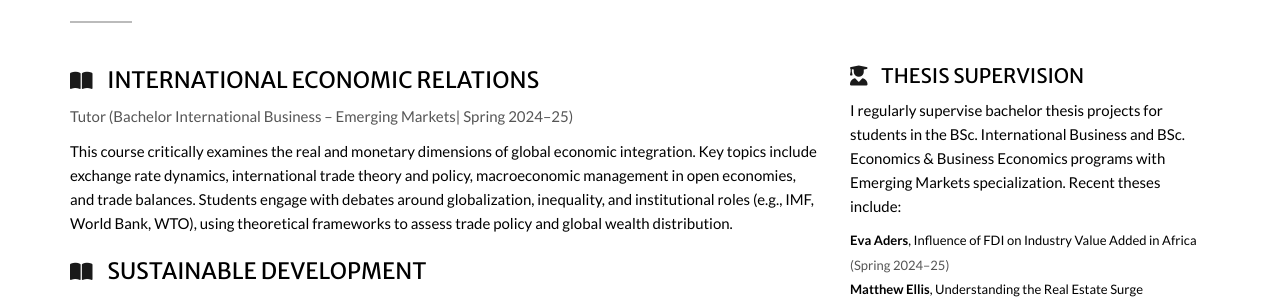
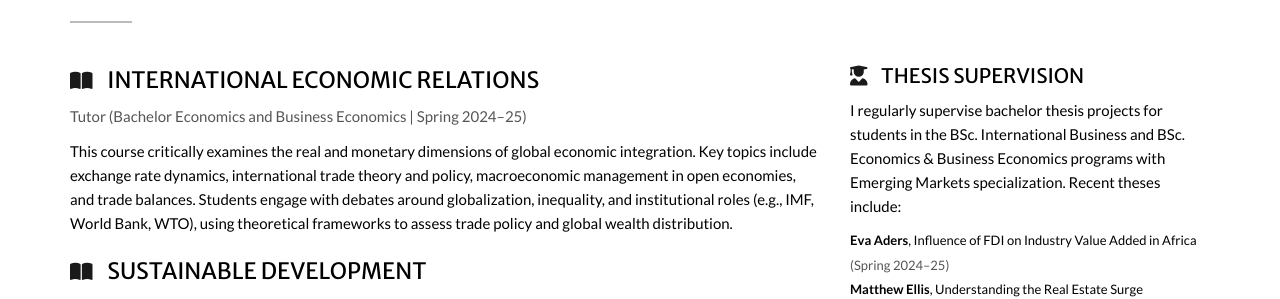
Before and after one commit to SoniAnmol/SoniAnmol.github.io, a Jekyll site: the page built from index.html, in a window 1280 px wide and 900 px high, scrolled down 2689 px. Shown: the part 153-452 px from the top of the window. Built offline with Jekyll 4.4.1, drawn with Linux system fonts in a browser that asks for light colours; nearby versions of some CDN libraries; some web fonts are replaced.

Commit message:
updated teaching page

```diff
--- a/_includes/teaching.html
+++ b/_includes/teaching.html
@@ -14,7 +14,7 @@
         <div class="teaching-card p-4 shadow-sm rounded bg-white mb-5">
           <h3><i class="fas fa-book-open course-icon"></i>
             <a href="https://code.unimaas.nl/Code/Display?intCalendarID=30&intBAMA=1&SearchString=EBC1030" target="_blank" class="text-decoration-none">international Economic Relations</a></h3>
-          <p class="text-muted mb-2">Tutor (Bachelor International Business – Emerging Markets| Spring 2024–25)</p>
+          <p class="text-muted mb-2">Tutor (Bachelor Economics and Business Economics | Spring 2024–25)</p>
           <p>This course critically examines the real and monetary dimensions of global economic integration. Key topics include exchange rate dynamics, international trade theory and policy, macroeconomic management in open economies, and trade balances. Students engage with debates around globalization, inequality, and institutional roles (e.g., IMF, World Bank, WTO), using theoretical frameworks to assess trade policy and global wealth distribution.</p>
         </div>
 
```
